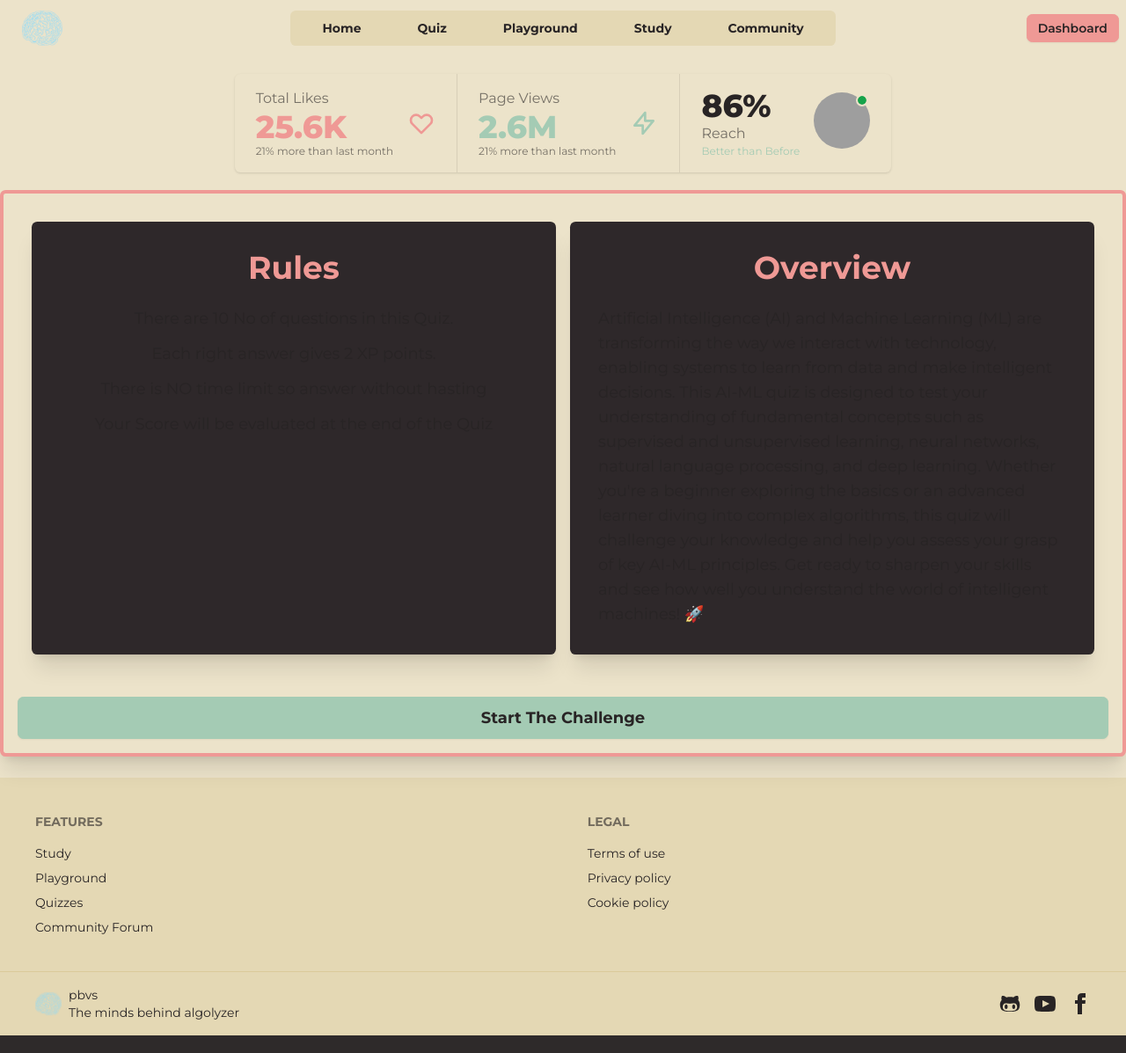
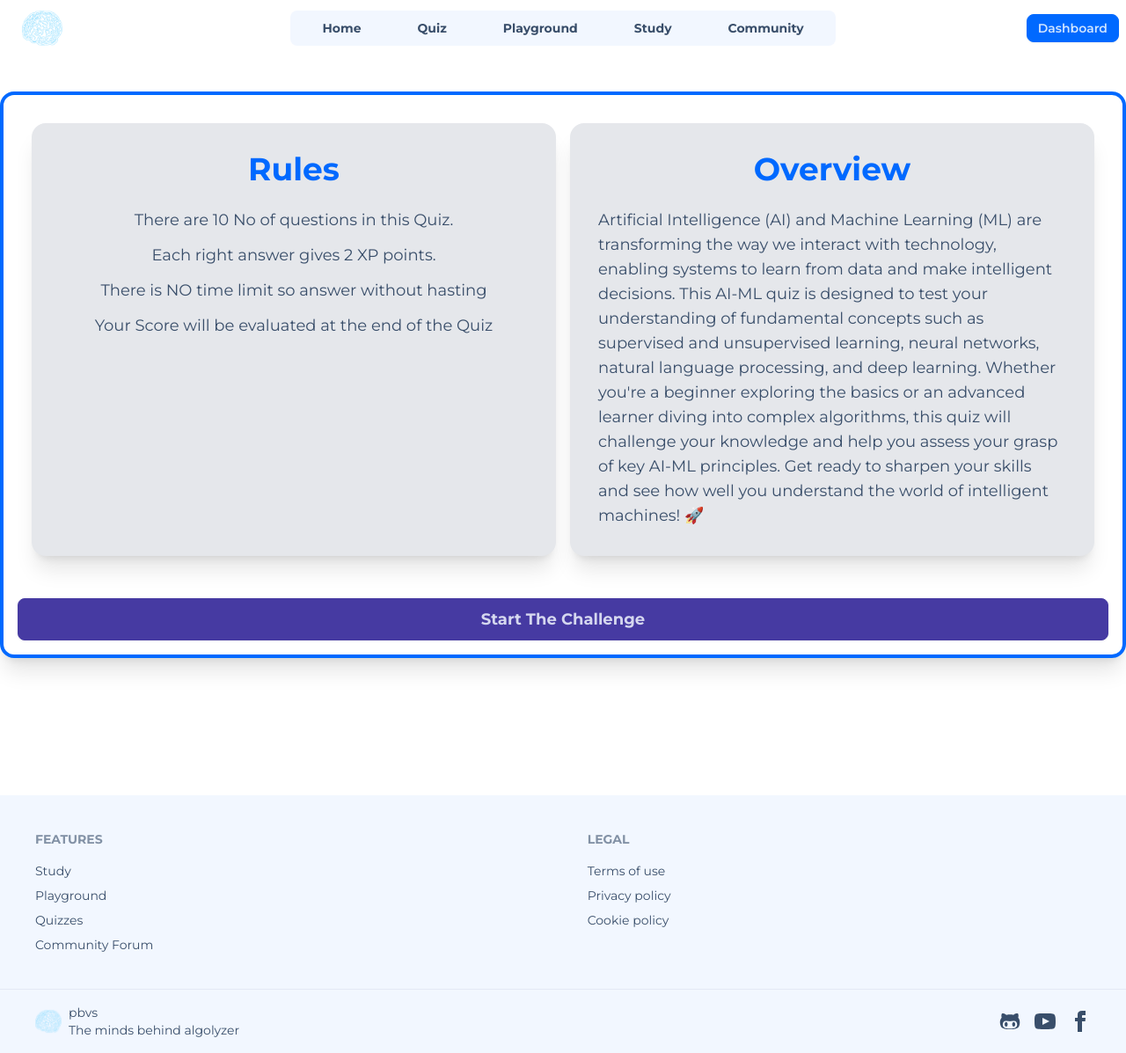
Before and after one commit to Priyanshu-Batham/Algolyzer, a Django app: page /quiz/topic/1/ in a window 1280 px wide. Shown: the whole page at 88% size. Run offline with Django 5.2, Linux system fonts and the light colour scheme; a user stored in the database is signed in; data comes from the database, SQL or seed files in the repository; tables that the repository leaves empty hold one stand-in row (values such as "Sample post"); style sheets or scripts are compiled from the project's sources; some libraries are stand-ins or nearby versions; grey boxes are pictures that could not be loaded.

Commit message:
corrected the theme (#141)

```diff
--- a/Algolyzer/home/templates/home/dashboard.html
+++ b/Algolyzer/home/templates/home/dashboard.html
@@ -72,7 +72,7 @@
           <h3 class="card-title">Recent Quizzes</h3>
           <ul>
             {% for progress in recent_quizzes %}
-            <li class="mb-2 bg-neutral p-4">
+            <li class="mb-2 bg-gray-100 p-4">
               <p class="font-semibold">{{ progress.topic.name }}</p>
               <p class="text-sm">Completed on {{ progress.updated_at|date:"M d, Y" }}</p>
             </li>
@@ -87,7 +87,7 @@
           <h3 class="card-title">Recent Tasks</h3>
           <ul>
             {% for task in recent_tasks %}
-            <li class="mb-2 bg-neutral p-4">
+            <li class="mb-2 bg-gray-100 p-4">
               <p class="font-semibold">{{ task.model_name }}</p>
               <p class="text-sm">
                 Status: <span class="badge badge-secondary">{{ task.status }}</span>
--- a/Algolyzer/playground/templates/playground/home.html
+++ b/Algolyzer/playground/templates/playground/home.html
@@ -12,7 +12,7 @@
             <div class="flex md:items-center justify-between md:flex-row flex-col">
                 <h1 class="text-4xl my-2 p-4 text-primary">Sentiment Analysis</h1>
                 <div class="flex gap-4">
-                    <a href="{% url "sentiment_analysis" %}" class="btn btn-accent font-bold font-poppins max-md:flex-1">Try Now</a>
+                    <a href="{% url "sentiment_analysis" %}" class="btn text-white btn-accent font-bold font-poppins max-md:flex-1">Try Now</a>
                     <a href="{% url "sentiment_analysis_study" %}" class="btn btn-primary btn-outline max-md:flex-1">Learn More</a>
                 </div>
             </div>
@@ -65,7 +65,7 @@
             <div class="flex md:items-center justify-between md:flex-row flex-col">
                 <h1 class="text-4xl my-2 p-4 text-primary">Linear Regression</h1>
                 <div class="flex gap-4">
-                    <a href="{% url "linear_regression" %}" class="btn btn-accent font-bold font-poppins max-md:flex-1">Try Now</a>
+                    <a href="{% url "linear_regression" %}" class="btn text-white btn-accent font-bold font-poppins max-md:flex-1">Try Now</a>
                     <a href="#" class="btn btn-primary btn-outline max-md:flex-1">Learn More</a>
                 </div>
             </div>
@@ -115,7 +115,7 @@
             <div class="flex md:items-center justify-between md:flex-row flex-col">
                 <h1 class="text-4xl my-2 p-4 text-primary">Doodle Classifier</h1>
                 <div class="flex gap-4">
-                    <a href="{% url "doodle_classifier" %}" class="btn btn-accent font-bold font-poppins max-md:flex-1">Try Now</a>
+                    <a href="{% url "doodle_classifier" %}" class="btn text-white btn-accent font-bold font-poppins max-md:flex-1">Try Now</a>
                     <a href="#" class="btn btn-primary btn-outline max-md:flex-1">Learn More</a>
                 </div>
             </div>
--- a/Algolyzer/quiz/templates/quiz/home.html
+++ b/Algolyzer/quiz/templates/quiz/home.html
@@ -63,7 +63,7 @@
 
                               <p>{{item.topic.description}}</p>
                               <div class="card-actions justify-end">
-                                <a class="btn text-accent-foreground font-bold btn-accent" href="{% url 'quiz_topic' item.topic.id %}">
+                                <a class="btn text-white font-bold btn-accent" href="{% url 'quiz_topic' item.topic.id %}">
 
                                     Play Now
                                 </a>
--- a/Algolyzer/quiz/templates/quiz/topic.html
+++ b/Algolyzer/quiz/templates/quiz/topic.html
@@ -3,7 +3,7 @@
 {% block content %}
 
     <div class="container mx-auto">
-        {% comment %} Stats Bar {% endcomment %}
+        {% comment %} Stats Bar
         <div class="w-full flex items-center justify-center my-5">
             <div class="stats shadow">
                 <div class="stat">
@@ -57,12 +57,12 @@
                   <div class="stat-desc text-secondary">Better than Before</div>
                 </div>
               </div>
-        </div>
+        </div> {% endcomment %}
 
-        <div class="card max-md:card-compact bg-base-100 border-primary border-solid border-4 w-full shadow-xl">
+        <div class="card max-md:card-compact bg-base-100 border-primary border-solid border-4 w-full shadow-xl mt-10">
             <div class="card-body flex flex-col md:flex-row gap-4">
                 {% comment %} Rules {% endcomment %}
-                <div class="card bg-neutral shadow-xl flex-1">
+                <div class="card bg-gray-200 shadow-xl flex-1">
                     <div class="card-body">
                       <h2 class="font-bold text-4xl text-center text-primary">Rules</h2>
                       <ul class="flex flex-col gap-3 mt-4 text-lg text-center">
@@ -75,7 +75,7 @@
                 </div>
 
                 {% comment %} Topic Overview {% endcomment %}
-                <div class="card bg-neutral shadow-xl flex-1">
+                <div class="card bg-gray-200 shadow-xl flex-1">
                     <div class="card-body">
                       <h2 class="font-bold text-4xl text-center text-primary">Overview</h2>
                       <p class="mt-4 text-lg">Artificial Intelligence (AI) and Machine Learning (ML) are transforming the way we interact with technology, enabling systems to learn from data and make intelligent decisions. This AI-ML quiz is designed to test your understanding of fundamental concepts such as supervised and unsupervised learning, neural networks, natural language processing, and deep learning. Whether you're a beginner exploring the basics or an advanced learner diving into complex algorithms, this quiz will challenge your knowledge and help you assess your grasp of key AI-ML principles. Get ready to sharpen your skills and see how well you understand the world of intelligent machines! 🚀</p>
--- a/tailwind.config.js
+++ b/tailwind.config.js
@@ -18,7 +18,7 @@ module.exports = {
   // DaisyUI Theme setup
   daisyui: {
     themes: [
-      "retro",
+      "winter",
     ],
   },
 }
```
Also changed, not shown: Algolyzer/home/templates/home/home.html (+3 -3 lines).
